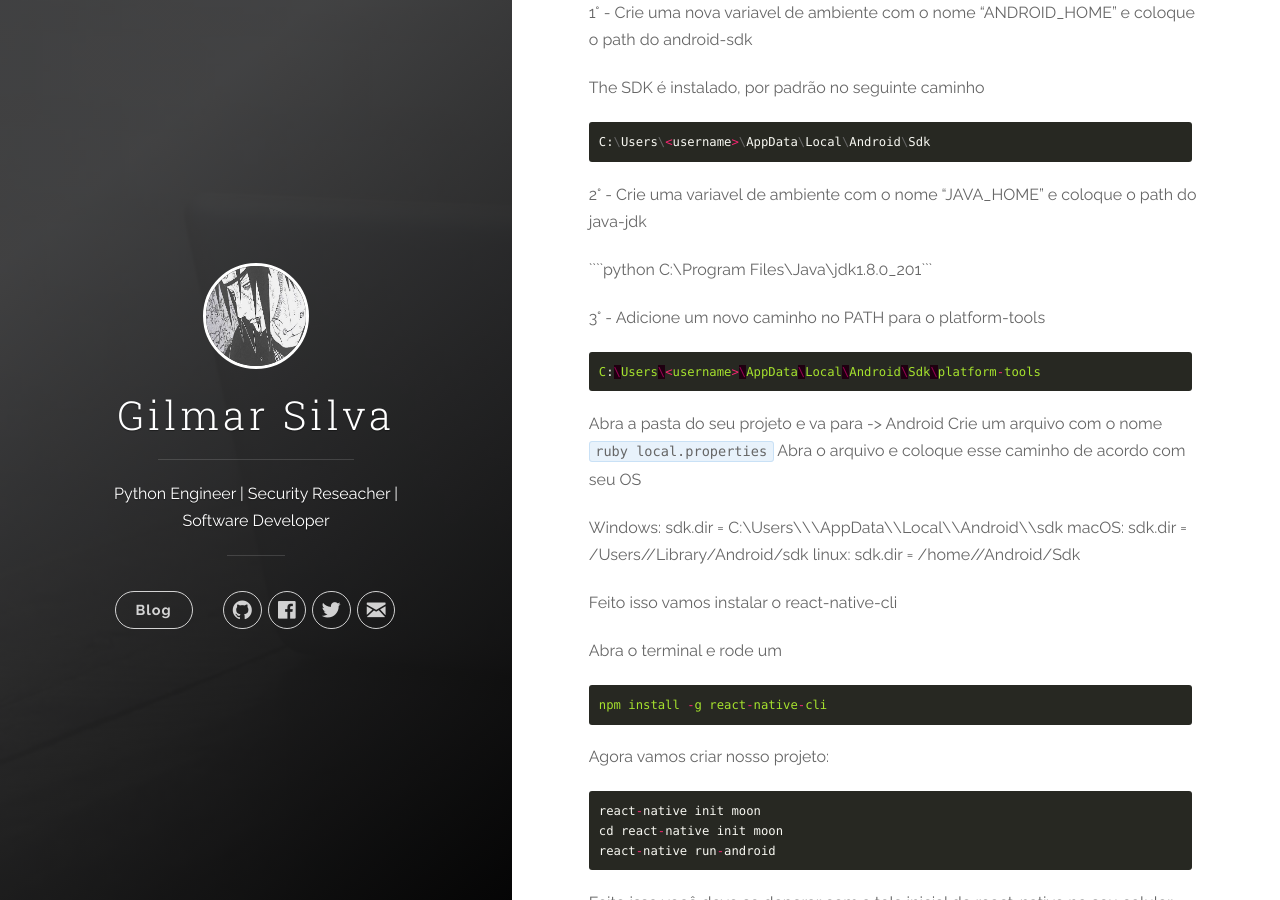
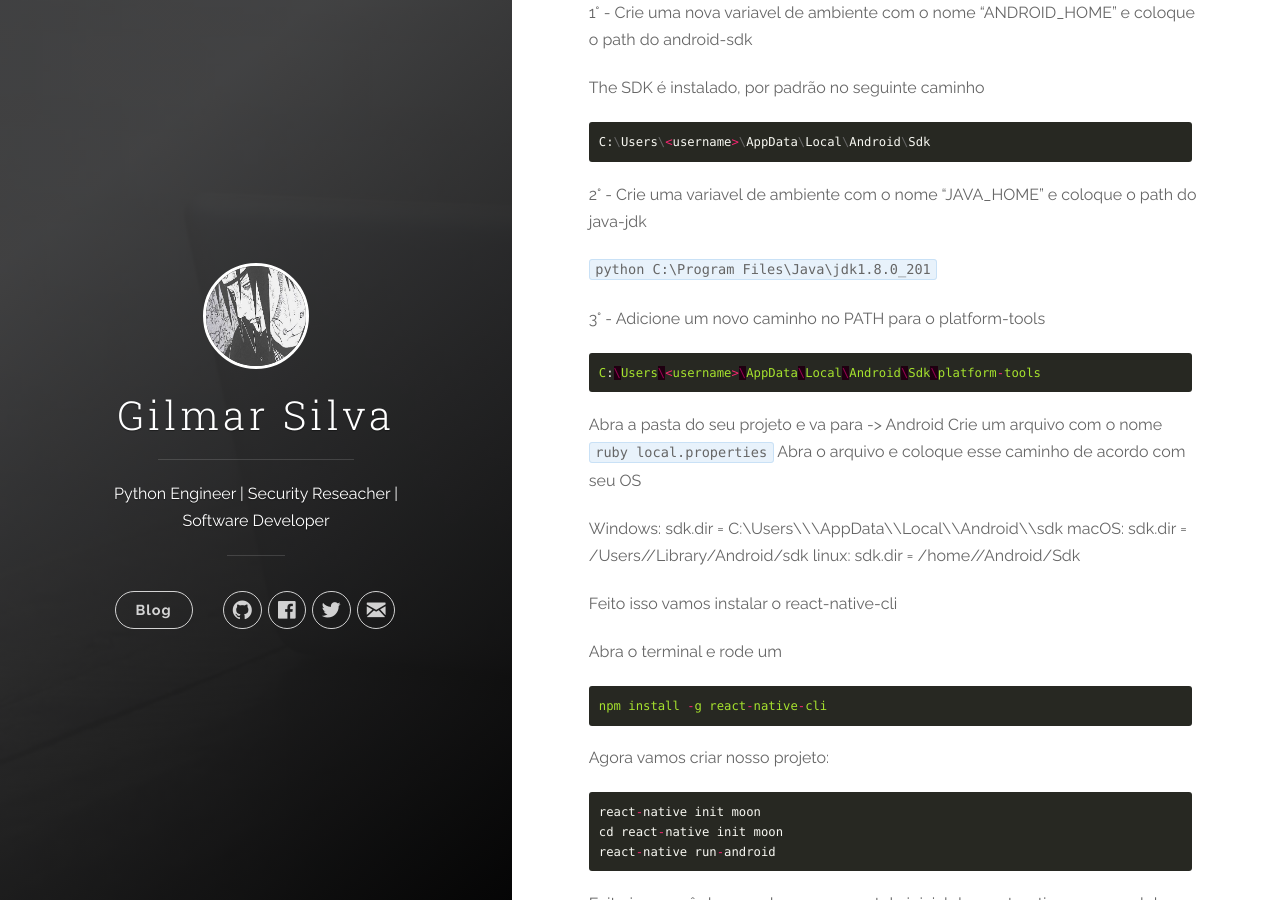
Before and after one commit to k13w/heavenh.github.io, a Jekyll site: the page built from _posts/2019-02-24-react-native-configurando-ambiente.md, in a window 1280 px wide and 900 px high, scrolled down 636 px. Built offline with Jekyll 4.4.1, drawn with Linux system fonts in a browser that asks for light colours; nearby versions of some CDN libraries.

Commit message:
Update 2019-02-24-react-native-configurando-ambiente.md

`````diff
--- a/_posts/2019-02-24-react-native-configurando-ambiente.md
+++ b/_posts/2019-02-24-react-native-configurando-ambiente.md
@@ -26,7 +26,7 @@ C:\Users\<username>\AppData\Local\Android\Sdk
 
 2° - Crie uma variavel de ambiente com o nome "JAVA_HOME" e coloque o path do java-jdk
 
-````python C:\Program Files\Java\jdk1.8.0_201```
+```python C:\Program Files\Java\jdk1.8.0_201```
 
 3° - Adicione um novo caminho no PATH para o platform-tools
 
@@ -50,7 +50,7 @@ npm install -g react-native-cli
 ```
 
 Agora vamos criar nosso projeto:
-``` ruby
+``` perl
 react-native init moon
 cd react-native init moon
 react-native run-android
`````
